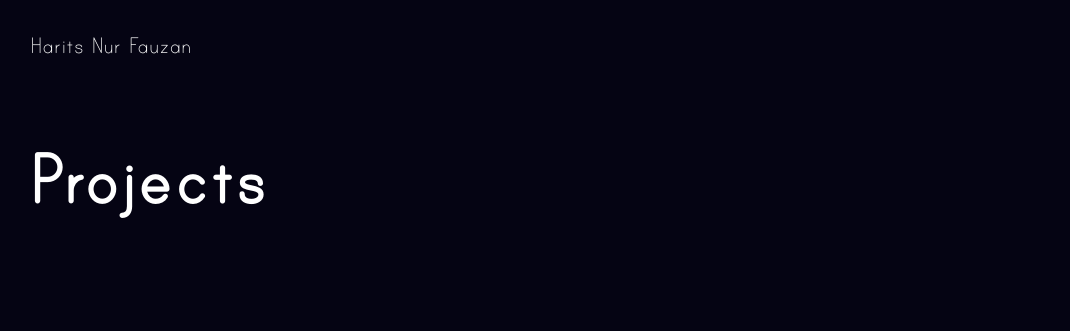
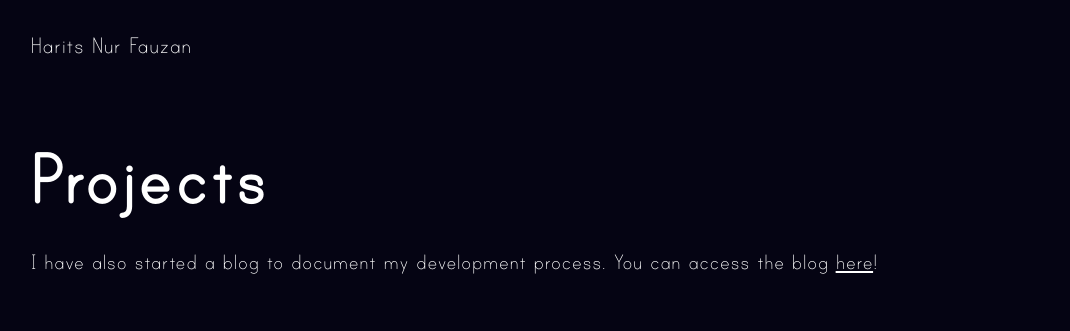
Before and after one commit to mharitsnf/portfolio, a React (Create React App) app: page /projects in a window 1280 px wide. Shown: the top 331 px of the page, without its empty margins (72-1142 px from the left). Built offline with nearby package versions, Linux system fonts and the light colour scheme.

Commit message:
Add blog page

```diff
--- a/src/routes/projects.jsx
+++ b/src/routes/projects.jsx
@@ -8,7 +8,10 @@ import { PageContainer } from "../components/pageContainer";
 export default function Projects() {
     return (
         <PageContainer>
-            <PageTitle>Projects</PageTitle>
+            <div className="flex flex-col">
+                <PageTitle>Projects</PageTitle>
+                <p className="font-print-clearly text-[1.2rem] lg:text-[1.5rem]">I have also started a blog to document my development process. You can access the blog <a className="underline" href="https://mharitsnf.notion.site/Harits-Learning-Blog-7cebbfefc58d424dafb43a03f577358b" target="_blank" rel="noreferrer">here</a>!</p>
+            </div>
             <div className="h-[1vh] hidden lg:block" />
 
             <div className="flex flex-col flex-wrap gap-y-[5vh]">
@@ -95,8 +98,8 @@ export default function Projects() {
                         getPublications().map(project => {
                             return (
                                 <Link to={`/projects/${project.route}`} key={project.route} className="flex flex-col gap-y-[2vh]">
-                                    <p className="font-print-bold text-[4.5vw] lg:text-[2vw]">{ project.name }</p>
-                                    <p className="font-print-clearly text-[3.5vw] lg:text-[1.5vw]">{ project.time }</p>
+                                    <p className="font-print-bold text-[4.5vw] lg:text-[2vw]">{project.name}</p>
+                                    <p className="font-print-clearly text-[3.5vw] lg:text-[1.5vw]">{project.time}</p>
                                 </Link>
                             );
                         })
```
